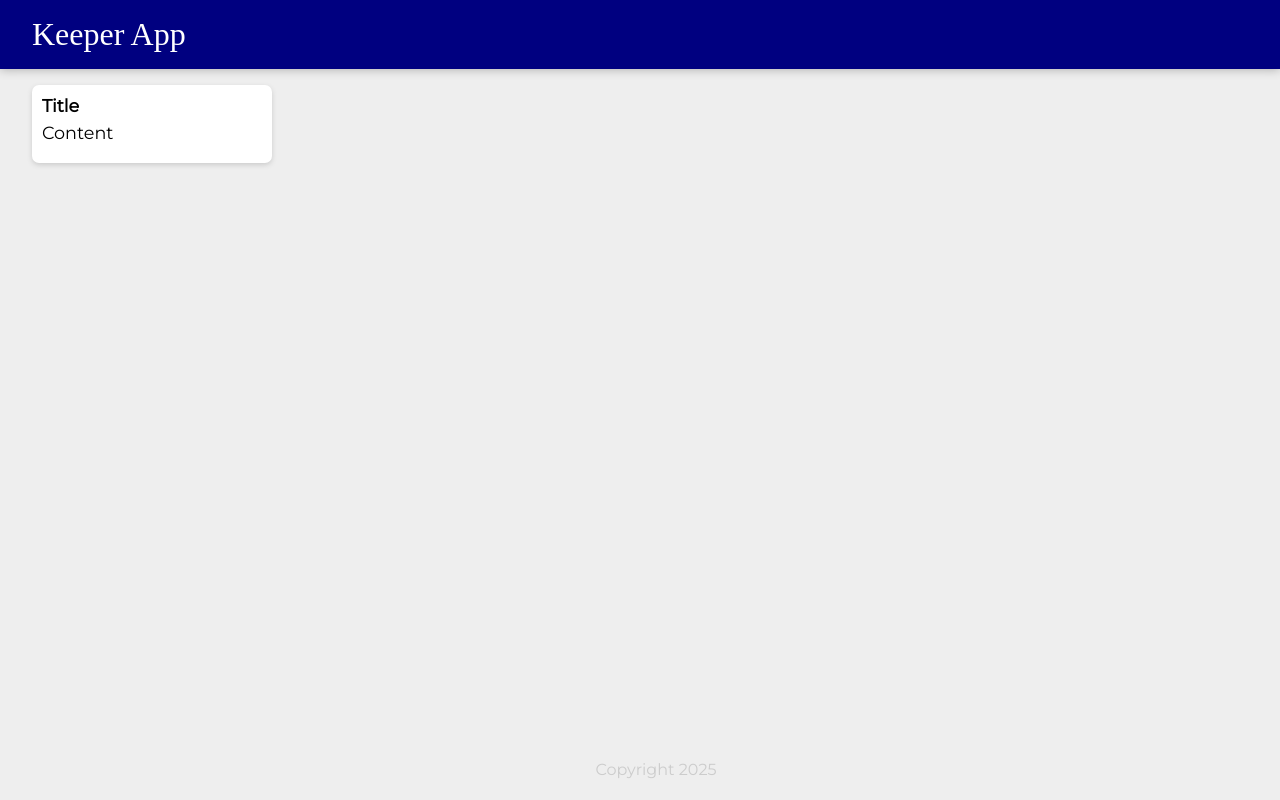
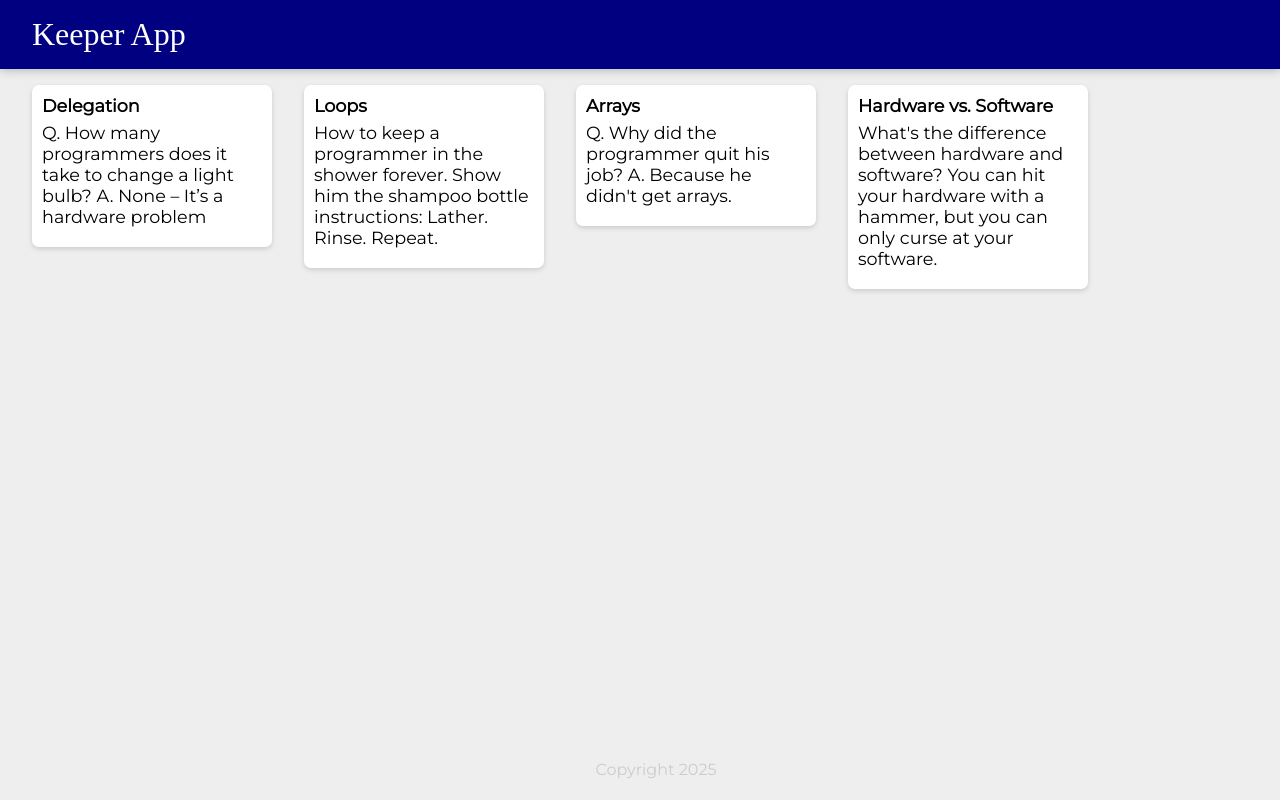
Before and after one commit to pablomoreno10/keeperApp, a React (Vite) app: page / in a window 1280 px wide. Built offline with nearby package versions, Linux system fonts and the light colour scheme; a web font is replaced by a local one.

Commit message:
feat: render Note components dynamically using notes.js and map

```diff
--- a/components/App.jsx
+++ b/components/App.jsx
@@ -2,14 +2,21 @@
 import Header from "./Header";
 import Footer from "./Footer";
 import Note from "./Note";
+import notes from "../src/notes";
+
 function App(){
     return (
     <div>
         <Header />
-        <Note />
+        {notes.map((x) => (
+            <Note
+            key={x.key}
+            title={x.title}
+            content={x.content}
+            />
+        ))}
         <Footer />
     </div>
     );
-
 }
 export default App;
--- a/components/Note.jsx
+++ b/components/Note.jsx
@@ -1,11 +1,10 @@
 import React from "react";
 
-
-function Note(){
+function Note(props){
     return (
     <div className="note">
-        <h1>Title</h1>
-        <p>Content</p>
+        <h1>{props.title}</h1>
+        <p>{props.content}</p>
     </div>
     );
 }
--- a/src/index.jsx
+++ b/src/index.jsx
@@ -14,8 +14,6 @@
 import React from "react";
 import App from "../components/App";
 import { createRoot } from 'react-dom/client';
-import "../public/styles.css";
-
 
 const domNode = document.getElementById("root");
 const root = createRoot(domNode);
--- /dev/null
+++ b/src/notes.jsx
@@ -0,0 +1,28 @@
+const notes = [
+    {
+      key: 1,
+      title: "Delegation",
+      content:
+        "Q. How many programmers does it take to change a light bulb? A. None – It’s a hardware problem"
+    },
+    {
+      key: 2,
+      title: "Loops",
+      content:
+        "How to keep a programmer in the shower forever. Show him the shampoo bottle instructions: Lather. Rinse. Repeat."
+    },
+    {
+      key: 3,
+      title: "Arrays",
+      content:
+        "Q. Why did the programmer quit his job? A. Because he didn't get arrays."
+    },
+    {
+      key: 4,
+      title: "Hardware vs. Software",
+      content:
+        "What's the difference between hardware and software? You can hit your hardware with a hammer, but you can only curse at your software."
+    }
+  ];
+
+  export default notes;
```
Also changed, not shown: 1 other file (tests, documents, lock files or other folders).
